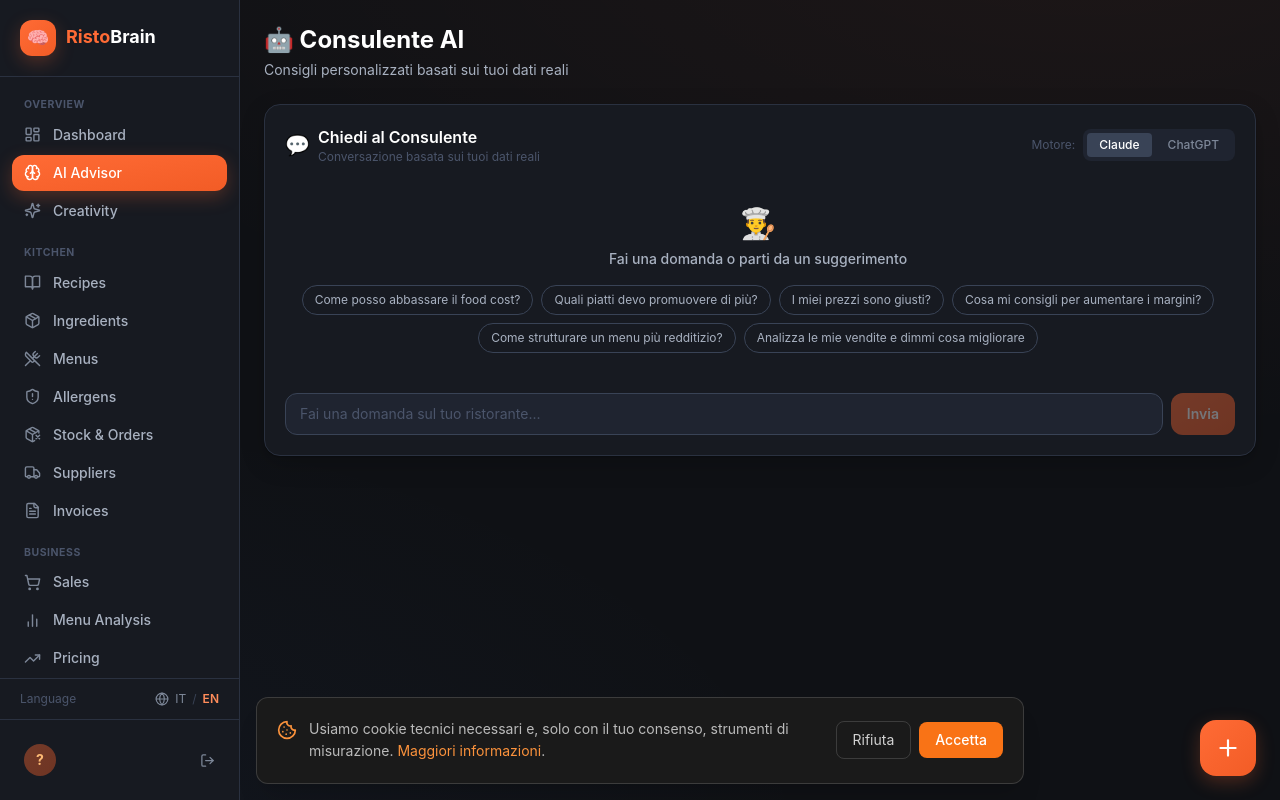
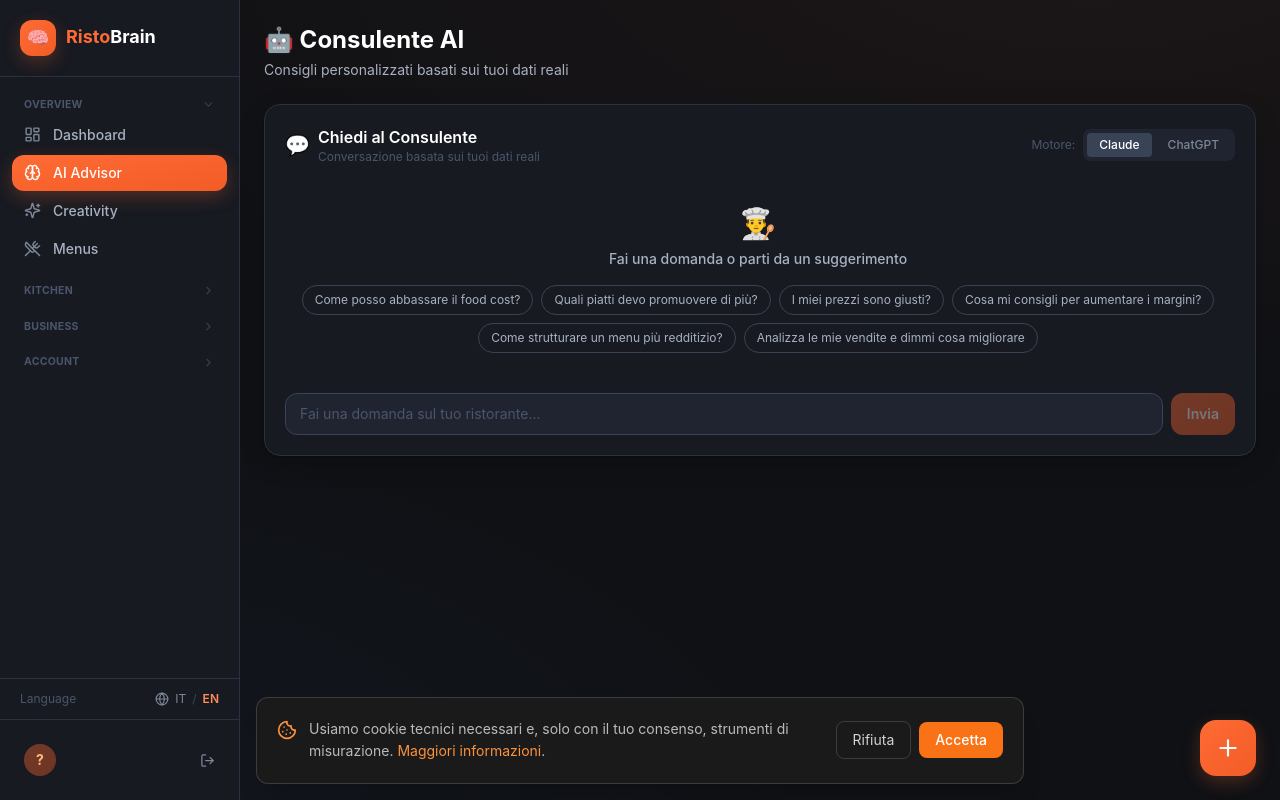
Before and after one commit to 4fpvdq6fwz-jpg/ristobrain-app, a Next.js app in the folder frontend/: page /ai in a window 1280 px wide. Built offline with nearby package versions, Linux system fonts and the light colour scheme; sample sign-in values are in the browser's storage.

Commit message:
Update Sidebar.tsx

```diff
--- a/frontend/src/components/Sidebar.tsx
+++ b/frontend/src/components/Sidebar.tsx
@@ -7,7 +7,7 @@ import { clearAuth, getAuth } from '@/lib/auth';
 import {
   LayoutDashboard, Package, BookOpen, UtensilsCrossed,
   TrendingUp, BarChart2, ShoppingCart, LogOut,
-  MapPin, Truck, Brain, CreditCard, Settings, X, Bell, PackageX, ShieldAlert, FileText, Users,
+  MapPin, Truck, Brain, CreditCard, Settings, X, Bell, PackageX, ShieldAlert, FileText, Users, ChevronDown,
   Sparkles, ScrollText
 } from 'lucide-react';
 import clsx from 'clsx';
@@ -26,6 +26,7 @@ const navSections: NavSection[] = [
       { href: '/dashboard', labelKey: 'nav.dashboard', icon: LayoutDashboard },
       { href: '/ai', labelKey: 'nav.ai', icon: Brain },
       { href: '/creativita', labelKey: 'nav.creativity', icon: Sparkles },
+      { href: '/menus', labelKey: 'nav.menus', icon: UtensilsCrossed },
     ],
   },
   {
@@ -33,7 +34,7 @@ const navSections: NavSection[] = [
     items: [
       { href: '/recipes', labelKey: 'nav.recipes', icon: BookOpen },
       { href: '/ingredients', labelKey: 'nav.ingredients', icon: Package },
-      { href: '/menus', labelKey: 'nav.menus', icon: UtensilsCrossed },
+
       { href: '/allergeni', labelKey: 'nav.allergens', icon: ShieldAlert },
       { href: '/scorte', labelKey: 'nav.stock', icon: PackageX },
       { href: '/suppliers', labelKey: 'nav.suppliers', icon: Truck },
@@ -66,6 +67,7 @@ export default function Sidebar({ open = false, onClose }: { open?: boolean; onC
   const router = useRouter();
   const { t } = useLang();
   const [mounted, setMounted] = useState(false);
+  const [collapsed, setCollapsed] = useState<Record<string, boolean>>({ 'nav.secKitchen': true, 'nav.secBusiness': true, 'nav.secAccount': true });
   useEffect(() => setMounted(true), []);
   const auth = mounted ? getAuth() : null;
 
@@ -107,10 +109,10 @@ export default function Sidebar({ open = false, onClose }: { open?: boolean; onC
           {navSections.map((section) => (
             <div key={section.titleKey} className="mb-2">
               <p className="px-3 pt-2 pb-1 text-[10.5px] font-bold uppercase tracking-wider text-dark-400">
-                {t(section.titleKey)}
+                <button type="button" onClick={() => setCollapsed((c) => ({ ...c, [section.titleKey]: !c[section.titleKey] }))} className="flex items-center justify-between w-full uppercase tracking-wide">{t(section.titleKey)}<ChevronDown size={13} className={collapsed[section.titleKey] ? 'opacity-60 -rotate-90 transition-transform' : 'opacity-60 transition-transform'} /></button>
               </p>
               <ul className="space-y-0.5">
-                {section.items.map(({ href, labelKey, icon: Icon }) => {
+                {!collapsed[section.titleKey] && section.items.map(({ href, labelKey, icon: Icon }) => {
                   const active = pathname === href || pathname.startsWith(href + '/');
                   return (
                     <li key={href}>
```
